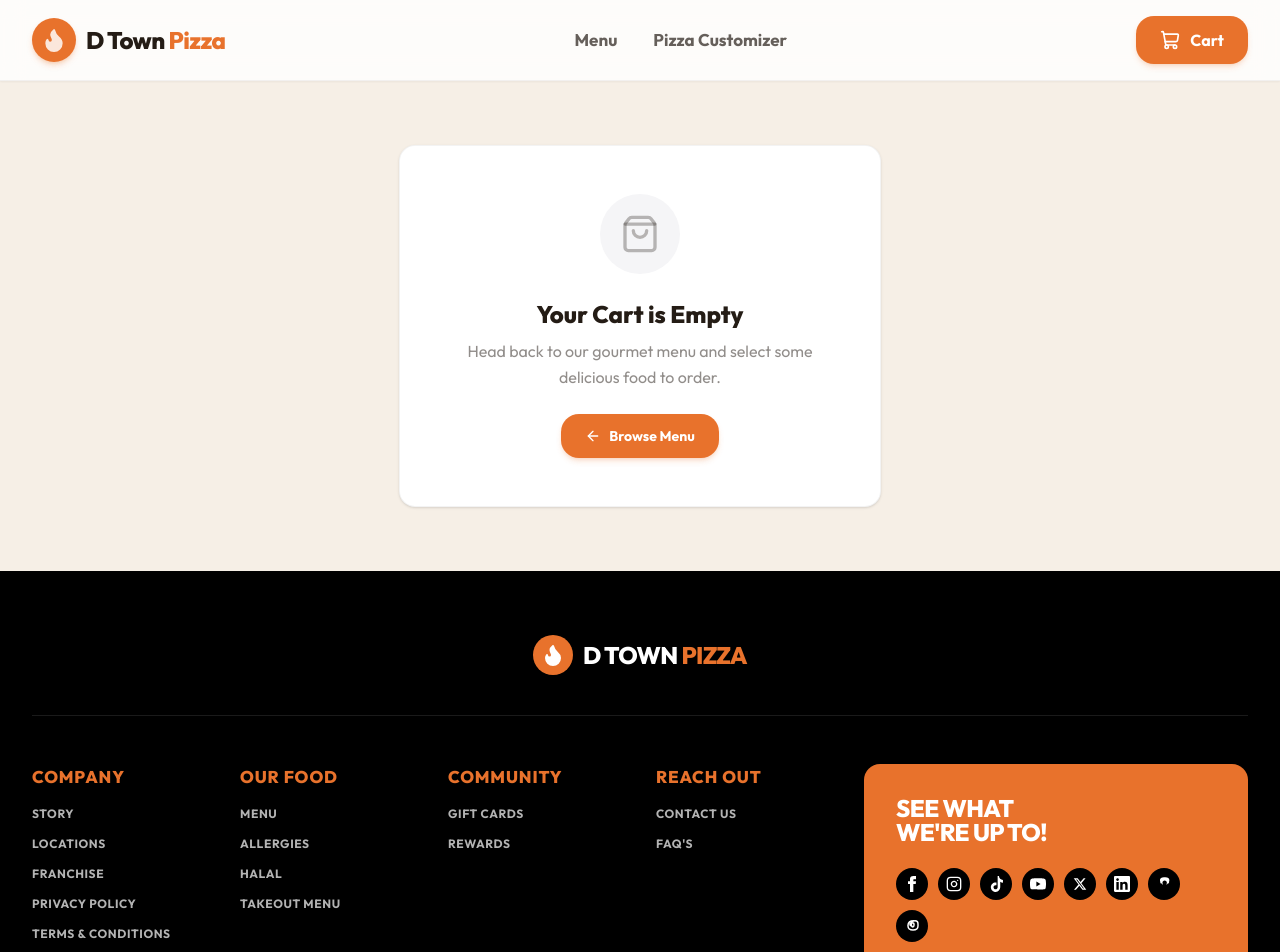
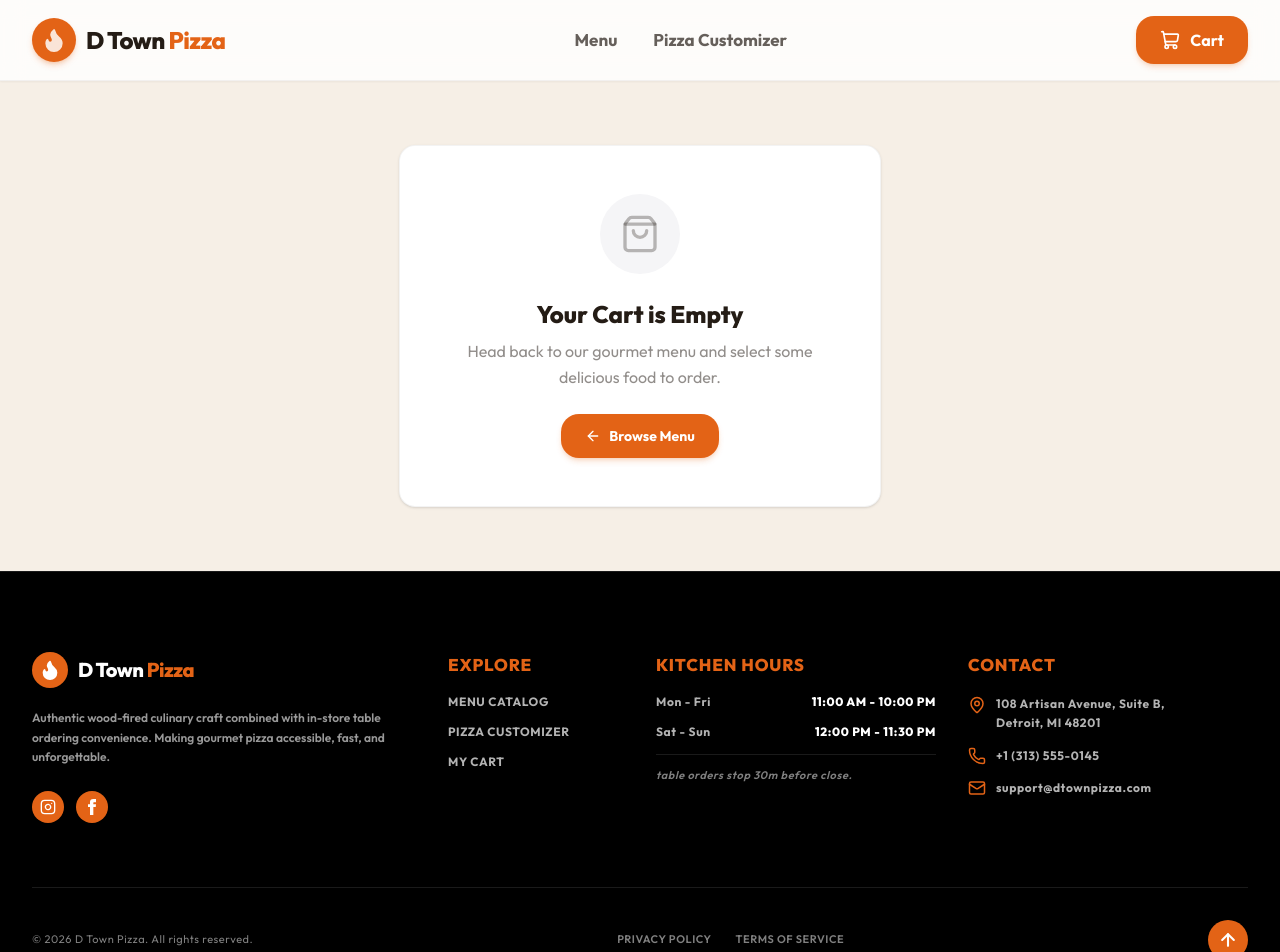
Before and after one commit to Sebin26/Pizza_app, a Next.js app: page /cart in a window 1280 px wide. Shown: the top 952 px of the page. Built offline with nearby package versions, Linux system fonts and the light colour scheme.

Commit message:
feat: implement Takeaway order option alongside Dine-In

```diff
--- a/src/app/api/orders/route.ts
+++ b/src/app/api/orders/route.ts
@@ -86,6 +86,7 @@
 const createOrderSchema = z.object({
   customerName: z.string().min(1, "Name is required"),
   customerPhone: z.string().optional().nullable(),
+  orderType: z.enum(["DINE_IN", "TAKEAWAY"]).default("DINE_IN"),
   items: z.array(orderItemSchema).min(1, "At least one item is required"),
 });
 
@@ -101,7 +102,7 @@
       );
     }
 
-    const { customerName, customerPhone, items } = result.data;
+    const { customerName, customerPhone, orderType, items } = result.data;
 
     // Token generation moved inside the transaction to ensure atomic sequential ordering
 
@@ -246,6 +247,7 @@
           orderNumber: tokenNumber,
           customerName,
           customerPhone,
+          orderType,
           status: "RECEIVED",
           estimatedPrepMin,
           subtotal: orderSubtotal,
--- a/src/app/globals.css
+++ b/src/app/globals.css
@@ -4,8 +4,8 @@
 @theme {
   --font-sans: 'Outfit', -apple-system, BlinkMacSystemFont, 'Segoe UI', Roboto, Oxygen, Ubuntu, Cantarell, sans-serif;
 
-  --color-brand-primary: #E8722C;
-  --color-brand-primary-dark: #C15E22;
+  --color-brand-primary: #e36316;
+  --color-brand-primary-dark: #be5212;
   --color-brand-dark: #241C15;
   --color-brand-light: #F5F5F7;
   --color-brand-cream: #F6EFE6;
--- a/src/components/Footer.tsx
+++ b/src/components/Footer.tsx
@@ -2,7 +2,7 @@
 
 import React from "react";
 import Link from "next/link";
-import { Flame, ArrowUp } from "lucide-react";
+import { Flame, MapPin, Phone, Mail, ArrowUp } from "lucide-react";
 
 export default function Footer() {
   const scrollToTop = () => {
@@ -10,131 +10,98 @@
   };
 
   return (
-    <footer className="bg-black text-white pt-16 pb-8 px-4 sm:px-6 lg:px-8 relative z-10 w-full mt-auto">
-      <div className="max-w-7xl mx-auto flex flex-col gap-12">
+    <footer className="bg-black text-white pt-20 pb-10 px-4 sm:px-6 lg:px-8 border-t border-white/10 relative z-10 w-full mt-auto">
+      <div className="max-w-7xl mx-auto flex flex-col gap-16">
 
-        {/* Centered Top Logo */}
-        <div className="flex justify-center border-b border-white/10 pb-10">
-          <Link href="/" className="flex items-center gap-2.5 group">
-            <div className="w-10 h-10 rounded-full bg-brand-primary flex items-center justify-center text-white shadow-md group-hover:scale-105 group-hover:rotate-6 transition-[transform] duration-300 ease-out">
-              <Flame className="w-6 h-6 fill-current text-white" />
-            </div>
-            <span className="text-2xl font-black tracking-tight text-white group-hover:text-brand-primary transition-[color] duration-300 ease-out">
-              D TOWN <span className="text-brand-primary">PIZZA</span>
-            </span>
-          </Link>
-        </div>
+        <div className="grid grid-cols-1 md:grid-cols-12 gap-12 md:gap-8 items-start">
 
-        {/* 5-Column Grid */}
-        <div className="grid grid-cols-1 sm:grid-cols-2 md:grid-cols-12 gap-10 md:gap-8 items-start">
+          {/* Col 1: Brand Info */}
+          <div className="md:col-span-4 flex flex-col gap-5">
+            <Link href="/" className="flex items-center gap-2.5 group w-fit">
+              <div className="w-9 h-9 rounded-full bg-brand-primary flex items-center justify-center text-white shadow-md group-hover:scale-105 group-hover:rotate-6 transition-[transform] duration-300 ease-out">
+                <Flame className="w-5.5 h-5.5 fill-current text-white" />
+              </div>
+              <span className="text-xl font-black tracking-tight text-white group-hover:text-brand-primary transition-[color] duration-300 ease-out">
+                D Town <span className="text-brand-primary">Pizza</span>
+              </span>
+            </Link>
+            <p className="text-xs text-white/60 leading-relaxed max-w-sm font-semibold">
+              Authentic wood-fired culinary craft combined with in-store table ordering convenience. Making gourmet pizza accessible, fast, and unforgettable.
+            </p>
 
-          {/* Col 1: COMPANY */}
-          <div className="md:col-span-2 flex flex-col gap-4">
-            <h4 className="text-[17px] font-black uppercase tracking-wider text-brand-primary">COMPANY</h4>
-            <ul className="flex flex-col gap-3.5 text-xs font-bold tracking-wider text-white/70">
-              <li><Link href="/?order=true" className="hover:text-white transition-colors duration-150 uppercase">STORY</Link></li>
-              <li><Link href="/?order=true" className="hover:text-white transition-colors duration-150 uppercase">LOCATIONS</Link></li>
-              <li><Link href="/?order=true" className="hover:text-white transition-colors duration-150 uppercase">FRANCHISE</Link></li>
-              <li><Link href="/?order=true" className="hover:text-white transition-colors duration-150 uppercase">PRIVACY POLICY</Link></li>
-              <li><Link href="/?order=true" className="hover:text-white transition-colors duration-150 uppercase">TERMS & CONDITIONS</Link></li>
-            </ul>
-          </div>
-
-          {/* Col 2: OUR FOOD */}
-          <div className="md:col-span-2 flex flex-col gap-4">
-            <h4 className="text-[17px] font-black uppercase tracking-wider text-brand-primary">OUR FOOD</h4>
-            <ul className="flex flex-col gap-3.5 text-xs font-bold tracking-wider text-white/70">
-              <li><Link href="/?order=true" className="hover:text-white transition-colors duration-150 uppercase">MENU</Link></li>
-              <li><Link href="/builder" className="hover:text-white transition-colors duration-150 uppercase">ALLERGIES</Link></li>
-              <li><Link href="/builder" className="hover:text-white transition-colors duration-150 uppercase">HALAL</Link></li>
-              <li><Link href="/?order=true" className="hover:text-white transition-colors duration-150 uppercase">TAKEOUT MENU</Link></li>
-            </ul>
-          </div>
-
-          {/* Col 3: COMMUNITY */}
-          <div className="md:col-span-2 flex flex-col gap-4">
-            <h4 className="text-[17px] font-black uppercase tracking-wider text-brand-primary">COMMUNITY</h4>
-            <ul className="flex flex-col gap-3.5 text-xs font-bold tracking-wider text-white/70">
-              <li><Link href="/?order=true" className="hover:text-white transition-colors duration-150 uppercase">GIFT CARDS</Link></li>
-              <li><Link href="/?order=true" className="hover:text-white transition-colors duration-150 uppercase">REWARDS</Link></li>
-            </ul>
-          </div>
-
-          {/* Col 4: REACH OUT */}
-          <div className="md:col-span-2 flex flex-col gap-4">
-            <h4 className="text-[17px] font-black uppercase tracking-wider text-brand-primary">REACH OUT</h4>
-            <ul className="flex flex-col gap-3.5 text-xs font-bold tracking-wider text-white/70">
-              <li><Link href="/?order=true" className="hover:text-white transition-colors duration-150 uppercase">CONTACT US</Link></li>
-              <li><Link href="/?order=true" className="hover:text-white transition-colors duration-150 uppercase">FAQ&apos;S</Link></li>
-            </ul>
-          </div>
-
-          {/* Col 5: SEE WHAT WE'RE UP TO! */}
-          <div className="md:col-span-4 bg-brand-primary text-white p-8 rounded-2xl flex flex-col gap-6 relative overflow-hidden min-h-[190px] justify-center">
-            <h4 className="text-2xl font-black uppercase tracking-tight leading-none text-white">
-              SEE WHAT<br />WE&apos;RE UP TO!
-            </h4>
-
-            {/* Social media icons row */}
-            <div className="flex flex-wrap gap-2.5 z-10">
-              {/* Facebook */}
-              <a href="#" className="w-8 h-8 rounded-full bg-black text-white flex items-center justify-center hover:scale-110 transition-transform duration-200" aria-label="Facebook">
-                <svg className="w-4 h-4 fill-current text-white" viewBox="0 0 24 24">
-                  <path d="M9 8h-3v4h3v12h5v-12h3.642l.358-4h-4v-1.667c0-.955.192-1.333 1.115-1.333h2.885v-5h-3.808c-3.596 0-5.192 1.583-5.192 4.615v3.385z"/>
-                </svg>
-              </a>
-              {/* Instagram */}
-              <a href="#" className="w-8 h-8 rounded-full bg-black text-white flex items-center justify-center hover:scale-110 transition-transform duration-200" aria-label="Instagram">
+            {/* Social icons - circular styled */}
+            <div className="flex items-center gap-3 mt-1">
+              <a href="#" className="w-8 h-8 rounded-full bg-brand-primary text-white flex items-center justify-center hover:scale-115 transition-transform duration-200 ease-out cursor-pointer" aria-label="Instagram">
                 <svg className="w-4 h-4 fill-none stroke-current" strokeWidth="2" strokeLinecap="round" strokeLinejoin="round" viewBox="0 0 24 24">
                   <rect x="2" y="2" width="20" height="20" rx="5" ry="5"/>
                   <path d="M16 11.37A4 4 0 1 1 12.63 8 4 4 0 0 1 16 11.37z"/>
                   <line x1="17.5" y1="6.5" x2="17.51" y2="6.5"/>
                 </svg>
               </a>
-              {/* TikTok Custom SVG */}
-              <a href="#" className="w-8 h-8 rounded-full bg-black text-white flex items-center justify-center hover:scale-110 transition-transform duration-200" aria-label="TikTok">
-                <svg className="w-4 h-4 fill-current text-white" viewBox="0 0 24 24">
-                  <path d="M12.53.02C13.84 0 15.14.01 16.44 0c.08 1.53.63 3.09 1.75 4.17 1.12 1.11 2.7 1.62 4.24 1.79v4.03c-1.44-.05-2.89-.52-4.06-1.39v7.7c0 4.13-2.7 7.7-6.8 7.7-3.9 0-7.3-3.1-7.3-7.1 0-3.9 3.2-7.1 7.1-7.1h1.3v4.1c-.4-.1-.9-.1-1.3-.1-1.7 0-3.1 1.4-3.1 3.1 0 1.7 1.4 3.1 3.1 3.1 1.7 0 3.1-1.4 3.1-3.1V.02z"/>
-                </svg>
-              </a>
-              {/* YouTube */}
-              <a href="#" className="w-8 h-8 rounded-full bg-black text-white flex items-center justify-center hover:scale-110 transition-transform duration-200" aria-label="YouTube">
-                <svg className="w-4 h-4 fill-current text-white" viewBox="0 0 24 24">
-                  <path d="M23.498 6.163a3.003 3.003 0 0 0-2.11-2.108C19.52 3.5 12 3.5 12 3.5s-7.52 0-9.388.555a3.002 3.002 0 0 0-2.11 2.108C0 8.03 0 12 0 12s0 3.97.502 5.837a3.003 3.003 0 0 0 2.11 2.108C4.48 20.5 12 20.5 12 20.5s7.52 0 9.388-.555a3.003 3.003 0 0 0 2.11-2.108C24 15.97 24 12 24 12s0-3.97-.502-5.837zM9.545 15.568V8.432L15.818 12l-6.273 3.568z"/>
-                </svg>
-              </a>
-              {/* Custom X Logo SVG */}
-              <a href="#" className="w-8 h-8 rounded-full bg-black text-white flex items-center justify-center hover:scale-110 transition-transform duration-200" aria-label="X">
-                <svg className="w-3.5 h-3.5 fill-current text-white" viewBox="0 0 24 24">
-                  <path d="M18.244 2.25h3.308l-7.227 8.26 8.502 11.24H16.17l-5.214-6.817L4.99 21.75H1.68l7.73-8.835L1.254 2.25H8.08l4.713 6.231zm-1.161 17.52h1.833L7.084 4.126H5.117z"/>
-                </svg>
-              </a>
-              {/* LinkedIn */}
-              <a href="#" className="w-8 h-8 rounded-full bg-black text-white flex items-center justify-center hover:scale-110 transition-transform duration-200" aria-label="LinkedIn">
-                <svg className="w-4 h-4 fill-current text-white" viewBox="0 0 24 24">
-                  <path d="M22.23 0H1.77C.8 0 0 .77 0 1.72v20.56C0 23.23.8 24 1.77 24h20.46c.98 0 1.77-.77 1.77-1.72V1.72C24 .77 23.2 0 22.23 0zM7.12 20.45H3.56V9h3.56v11.45zM5.34 7.43c-1.14 0-2.06-.92-2.06-2.06 0-1.14.92-2.06 2.06-2.06 1.14 0 2.06.92 2.06 2.06 0 1.14-.92 2.06-2.06 2.06zm15.11 13.02h-3.56v-5.6c0-1.34-.03-3.05-1.86-3.05-1.86 0-2.14 1.45-2.14 2.95v5.7h-3.56V9h3.42v1.56h.05c.48-.9 1.64-1.85 3.37-1.85 3.6 0 4.27 2.37 4.27 5.45v6.29z"/>
-                </svg>
-              </a>
-              {/* Snapchat */}
-              <a href="#" className="w-8 h-8 rounded-full bg-black text-white flex items-center justify-center hover:scale-110 transition-transform duration-200" aria-label="Snapchat">
-                <svg className="w-4 h-4 fill-current text-white" viewBox="0 0 24 24">
-                  <path d="M12 2c-3.7 0-6.1 1.7-6.1 4.5 0 .9.3 2 .8 2.8-.2.2-.4.6-.4.9 0 .8.8.9 1.2.9.2 0 .4-.1.6-.2.4.9.9 1.6 1.8 2 .3.1.6-.2.6-.5 0-.1-.1-.3-.2-.4-.4-.5-.6-1.1-.6-1.8 0-1.8 1.4-3.3 3.3-3.3 1.9 0 3.3 1.5 3.3 3.3 0 .7-.2 1.3-.6 1.8-.1.1-.2.3-.2.4 0 .3.3.6.6.5.9-.4 1.4-1.1 1.8-2 .2.1.4.2.6.2.4 0 1.2-.1 1.2-.9 0-.3-.2-.7-.4-.9.5-.8.8-1.9.8-2.8 0-2.8-2.4-4.5-6.1-4.5z"/>
-                </svg>
-              </a>
-              {/* Threads Logo SVG */}
-              <a href="#" className="w-8 h-8 rounded-full bg-black text-white flex items-center justify-center hover:scale-110 transition-transform duration-200" aria-label="Threads">
-                <svg className="w-4 h-4 fill-none stroke-current" strokeWidth="2.2" strokeLinecap="round" strokeLinejoin="round" viewBox="0 0 24 24">
-                  <path d="M12 12c-2 0-3-1.2-3-2.5s1.2-2.5 3-2.5 3 1.2 3 2.5v1.5c0 1.4-.8 2.5-2 2.5s-2-1.1-2-2.5V8.5C11 6 12.8 4 16.5 4c2.8 0 4.5 1.7 4.5 4.5v3.5c0 3.5-2.5 6-7.5 6s-7.5-2.5-7.5-6v-1c0-4.5 3-7 8.5-7" />
+              <a href="#" className="w-8 h-8 rounded-full bg-brand-primary text-white flex items-center justify-center hover:scale-115 transition-transform duration-200 ease-out cursor-pointer" aria-label="Facebook">
+                <svg className="w-4 h-4 fill-current" viewBox="0 0 24 24">
+                  <path d="M9 8h-3v4h3v12h5v-12h3.642l.358-4h-4v-1.667c0-.955.192-1.333 1.115-1.333h2.885v-5h-3.808c-3.596 0-5.192 1.583-5.192 4.615v3.385z"/>
                 </svg>
               </a>
             </div>
+          </div>
+
+          {/* Col 2: Navigation Links */}
+          <div className="md:col-span-2 flex flex-col gap-4">
+            <h4 className="text-[17px] font-black uppercase tracking-wider text-brand-primary">Explore</h4>
+            <ul className="flex flex-col gap-3.5 text-xs font-bold tracking-wider text-white/70">
+              <li><Link href="/?order=true" className="hover:text-white transition-colors duration-150 uppercase">Menu Catalog</Link></li>
+              <li><Link href="/builder" className="hover:text-white transition-colors duration-150 uppercase">Pizza Customizer</Link></li>
+              <li><Link href="/cart" className="hover:text-white transition-colors duration-150 uppercase">My Cart</Link></li>
+            </ul>
+          </div>
+
+          {/* Col 3: Kitchen Opening Hours */}
+          <div className="md:col-span-3 flex flex-col gap-4">
+            <h4 className="text-[17px] font-black uppercase tracking-wider text-brand-primary">Kitchen Hours</h4>
+            <ul className="flex flex-col gap-3.5 text-xs font-bold tracking-wider text-white/70">
+              <li className="flex justify-between">
+                <span>Mon - Fri</span>
+                <span className="font-extrabold text-white">11:00 AM - 10:00 PM</span>
+              </li>
+              <li className="flex justify-between">
+                <span>Sat - Sun</span>
+                <span className="font-extrabold text-white">12:00 PM - 11:30 PM</span>
+              </li>
+              <li className="flex justify-between border-t border-white/10 pt-3">
+                <span className="text-[11px] leading-relaxed text-white/50 lowercase italic font-semibold">Table orders stop 30m before close.</span>
+              </li>
+            </ul>
+          </div>
+
+          {/* Col 4: Address / Contact */}
+          <div className="md:col-span-3 flex flex-col gap-4">
+            <h4 className="text-[17px] font-black uppercase tracking-wider text-brand-primary">Contact</h4>
+            <ul className="flex flex-col gap-3.5 text-xs font-bold tracking-wider text-white/70">
+              <li className="flex items-start gap-2.5">
+                <MapPin className="w-4.5 h-4.5 text-brand-primary shrink-0 mt-0.5" />
+                <span className="leading-relaxed">108 Artisan Avenue, Suite B,<br />Detroit, MI 48201</span>
+              </li>
+              <li className="flex items-center gap-2.5">
+                <Phone className="w-4.5 h-4.5 text-brand-primary" />
+                <span>+1 (313) 555-0145</span>
+              </li>
+              <li className="flex items-center gap-2.5">
+                <Mail className="w-4.5 h-4.5 text-brand-primary" />
+                <span>support@dtownpizza.com</span>
+              </li>
+            </ul>
           </div>
 
         </div>
 
         {/* Bottom copyright line */}
         <div className="pt-8 border-t border-white/10 flex flex-col sm:flex-row justify-between items-center gap-4">
-          <span className="text-[11px] text-white/50 tracking-wider">Copyright © {new Date().getFullYear()} D Town Pizza - All rights reserved</span>
+          <span className="text-[11px] text-white/50 tracking-wider">© {new Date().getFullYear()} D Town Pizza. All rights reserved.</span>
+          <div className="flex items-center gap-6 text-[11px] text-white/50 font-semibold tracking-wider">
+            <a href="#" className="hover:text-white transition-colors duration-150 uppercase">Privacy Policy</a>
+            <a href="#" className="hover:text-white transition-colors duration-150 uppercase">Terms of Service</a>
+          </div>
           <button
             onClick={scrollToTop}
             className="w-10 h-10 rounded-full bg-brand-primary hover:bg-brand-primary-dark text-white flex items-center justify-center transition-all duration-200 cursor-pointer shadow-md hover:-translate-y-0.5 active:scale-95"
--- a/src/components/LandingPage.tsx
+++ b/src/components/LandingPage.tsx
@@ -197,7 +197,7 @@
                     <div
                       className="w-32 h-32 rounded-full shadow-xl flex items-center justify-center text-5xl transition-transform duration-500 ease-[cubic-bezier(0.23,1,0.32,1)] group-hover:rotate-15"
                       style={{
-                        background: "radial-gradient(circle, #D99A2B 10%, #E8722C 60%, #C15E22 100%)"
+                        background: "radial-gradient(circle, #D99A2B 10%, #e36316 60%, #be5212 100%)"
                       }}
                     >
                       <span>🍕</span>
--- a/src/components/MenuContainer.tsx
+++ b/src/components/MenuContainer.tsx
@@ -176,7 +176,7 @@
                       className="w-28 h-28 rounded-full shadow-lg flex items-center justify-center text-4xl animate-float transition-transform duration-500 ease-[cubic-bezier(0.23,1,0.32,1)] group-hover:rotate-15"
                       style={{
                         background: item.isPizza
-                          ? "radial-gradient(circle, #D99A2B 10%, #E8722C 60%, #C15E22 100%)"
+                          ? "radial-gradient(circle, #D99A2B 10%, #e36316 60%, #be5212 100%)"
                           : "radial-gradient(circle, #E5E7EB 20%, #9CA3AF 80%)"
                       }}
                     >
--- a/src/types/index.ts
+++ b/src/types/index.ts
@@ -87,6 +87,7 @@
   orderNumber: string;
   customerName: string;
   customerPhone: string | null;
+  orderType: "DINE_IN" | "TAKEAWAY";
   status: "RECEIVED" | "PREPARING" | "READY" | "COMPLETED";
   estimatedPrepMin: number;
   subtotal: number;
```
Also changed, not shown: src/app/cart/page.tsx (+37 -1 lines), src/components/AdminDashboardContainer.tsx (+10 -1 lines), src/components/StaffDashboardContainer.tsx (+16 -7 lines), 1 other file (tests, documents, lock files or other folders).
